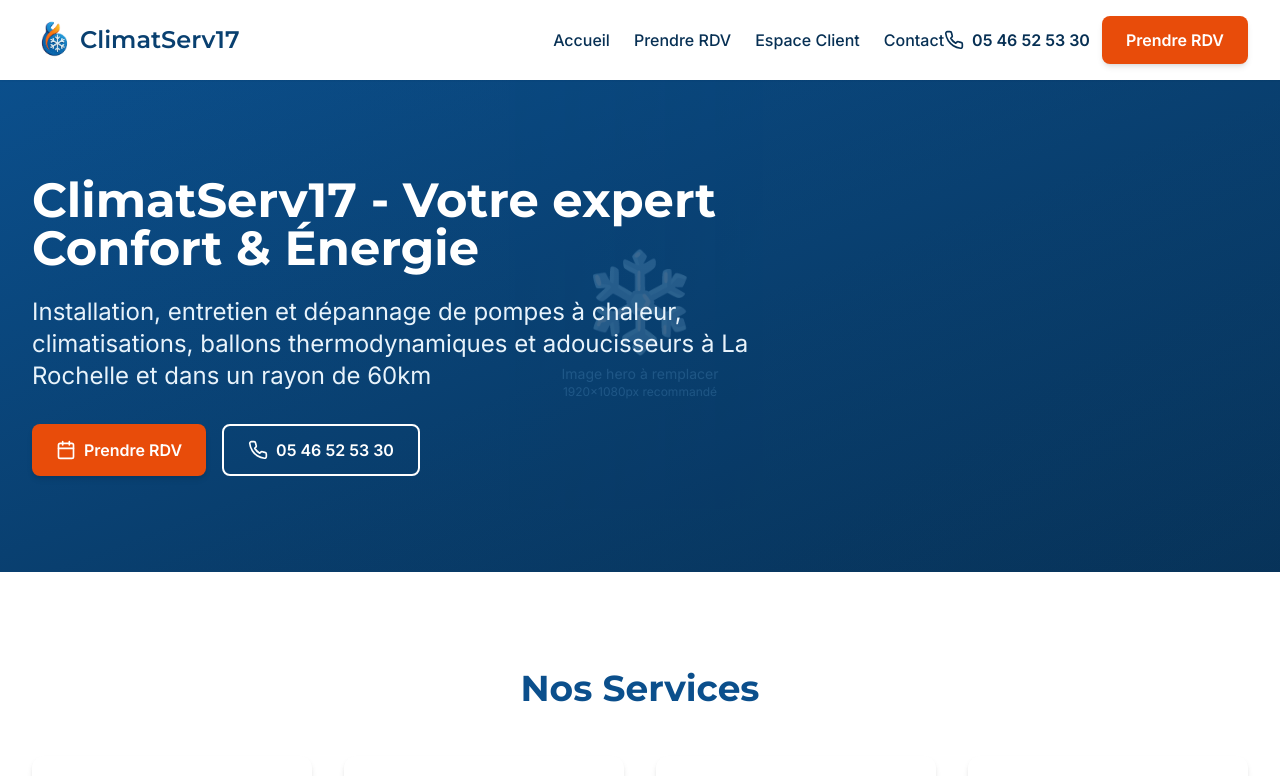
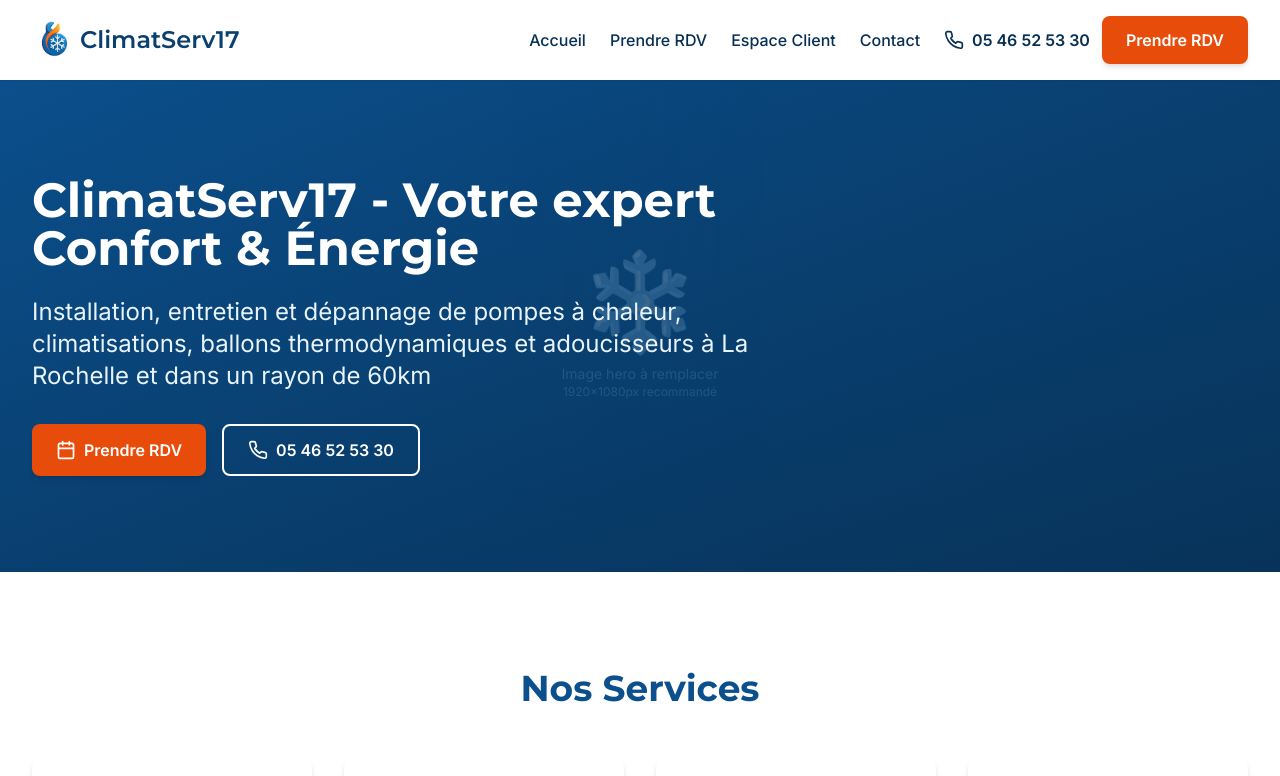
Before and after one commit to Aurel1407/ClimatServ17, a Next.js app: page / in a window 1280 px wide. Shown: the top 776 px of the page. Built offline with nearby package versions, Linux system fonts and the light colour scheme.

Commit message:
fix: fixed spacing in nav bar

```diff
--- a/src/components/layouts/Header.tsx
+++ b/src/components/layouts/Header.tsx
@@ -42,7 +42,7 @@
           </nav>
 
           {/* CTA Desktop */}
-          <div className="hidden md:flex items-center gap-3">
+          <div className="hidden md:flex items-center pl-6 gap-3">
             <a
               href="tel:0546525330"
               className="flex items-center gap-2 text-primary-700 hover:text-accent-500 font-semibold transition-colors"
```
